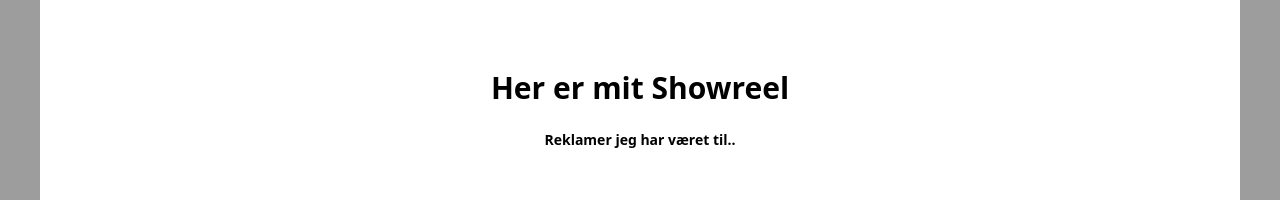
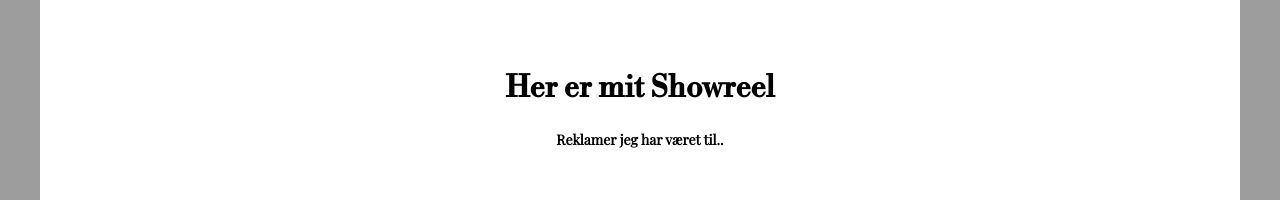
Before and after one commit to Claudiu-Ionel/rene-website, a Next.js app: page /Showreel in a window 1280 px wide. Shown: the part 170-370 px from the top of the page. Built offline with nearby package versions, Linux system fonts and the light colour scheme.

Commit message:
Changed font in h1 and h3 from default system to primary/secondary respectively

```diff
--- a/app/Showreel/page.js
+++ b/app/Showreel/page.js
@@ -21,10 +21,10 @@ export default function Showreel() {
       <div className="w-full bg-white px-8 py-6 h-fit flex flex-col sm:px-4 grow">
         <div className="w-full bg-white px-8 py-6 h-[128px] md:hidden"></div>
         <div className="title flex flex-col justify-center h-fit w-full py-12 px-6">
-          <h1 className="text-3xl mb-4 text-center font-bold">
+          <h1 className="text-3xl mb-4 text-center font-bold font-primary">
             {englishVersion ? "Here is my Showreel" : "Her er mit Showreel"}
           </h1>
-          <h3 className="text-sm mt-2 text-center font-semibold">
+          <h3 className="text-sm mt-2 text-center font-semibold font-secondary">
             {englishVersion
               ? `Commercials I have been into..`
               : "Reklamer jeg har været til.."}
```
